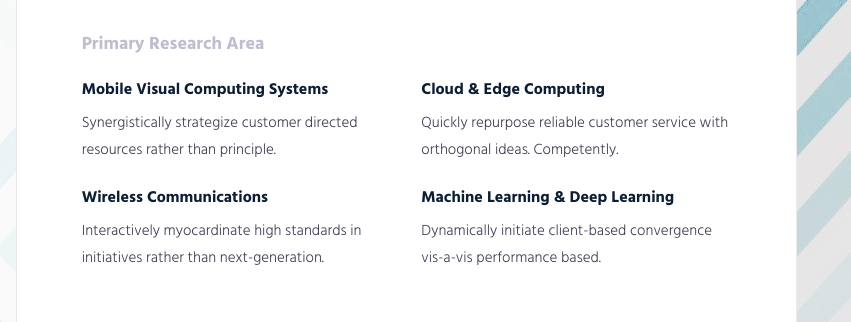
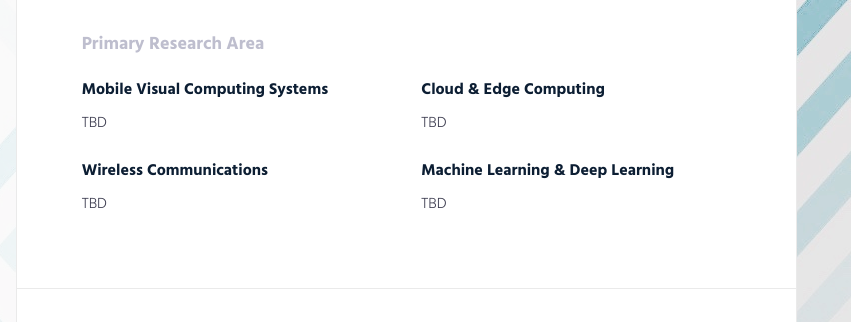
Before and after one commit to haoxin1992/homepage, a plain HTML site: page index.html in a window 1280 px wide. Shown: the part 81-403 px from the top of the page, 429-1280 px from the left. Drawn offline with Linux system fonts and the light colour scheme.

Commit message:
Research area

```diff
--- a/index.html
+++ b/index.html
@@ -94,7 +94,7 @@
                                     <h3>Mobile Visual Computing Systems</h3>
 
                                     <p>
-                                        Synergistically strategize customer directed resources rather than principle.
+                                        TBD
                                     </p>
                                 </div>
                             </div>
@@ -103,7 +103,7 @@
                                     <h3>Cloud & Edge Computing </h3>
 
                                     <p>
-                                        Quickly repurpose reliable customer service with orthogonal ideas. Competently.
+                                        TBD
                                     </p>
                                 </div>
                             </div>
@@ -114,7 +114,7 @@
                                     <h3>Wireless Communications</h3>
 
                                     <p>
-                                        Interactively myocardinate high standards in initiatives rather than next-generation.
+                                        TBD
                                     </p>
                                 </div>
                             </div>
@@ -124,7 +124,8 @@
                                     <h3>Machine Learning & Deep Learning</h3>
 
                                     <p>
-                                        Dynamically initiate client-based convergence vis-a-vis performance based. </p>
+                                        TBD
+                                    </p>
                                 </div>
                             </div>
 
```
